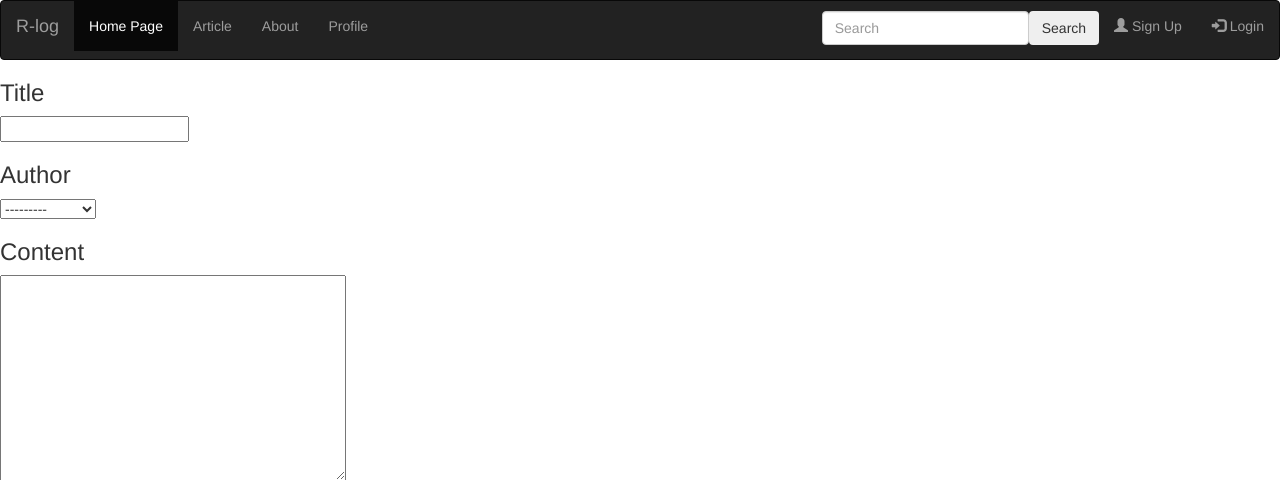
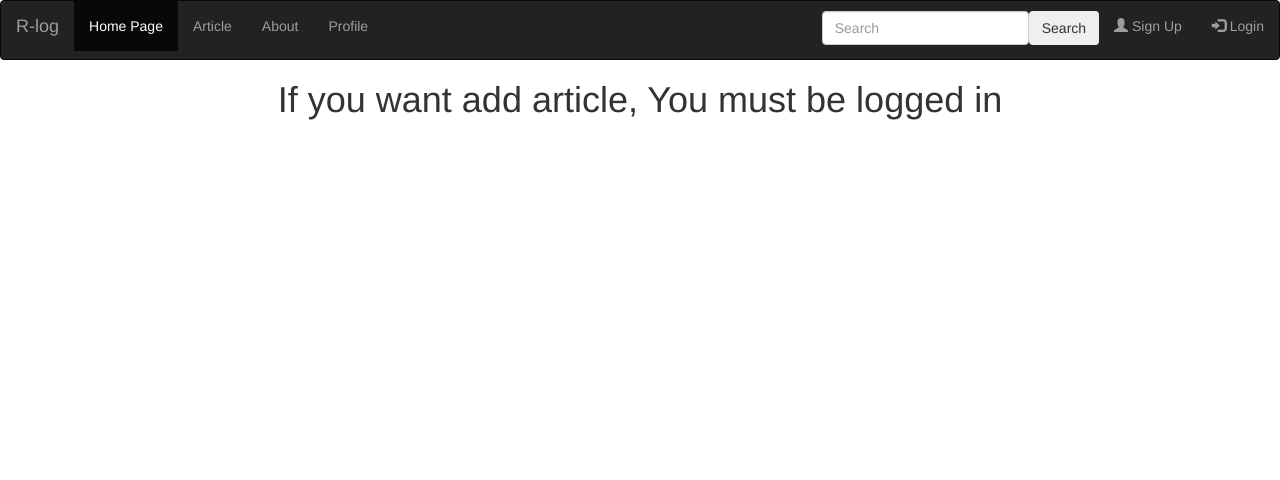
Before and after one commit to Recep8/blog-django_rest_framework, a Django app: page /addarticle/ in a window 1280 px wide. Shown: the top 480 px of the page. Run offline with Django 4.2, Linux system fonts and the light colour scheme; data comes from the database, SQL or seed files in the repository; both versions use the stored data as it was after the commit; some libraries are stand-ins or nearby versions.

Commit message:
image field and add article

```diff
--- a/blog/templates/addarticle.html
+++ b/blog/templates/addarticle.html
@@ -1,5 +1,6 @@
 {% extends 'layout.html' %}
 {% block body %}
+{% if user.is_authenticated %}
 <form action="/addarticle/" method="POST">
     {% csrf_token %}
 <h3>Title</h3>{{ form.title }} <br>
@@ -9,4 +10,7 @@
 <h3>Tag</h3>{{ form.tag }} <br> <br> <br>
 <input type="submit" style="width:75px;" value="Add">
 </form>
+{% else %}
+<h1 style="text-align:center">If you want add article, You must be logged in </h1>
+{% endif %}
 {% endblock body %}
```
Also changed, not shown: blog/db.sqlite3.
